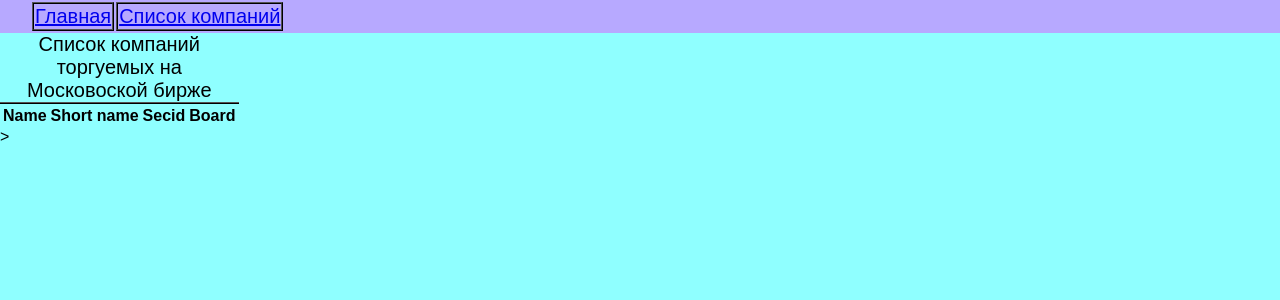
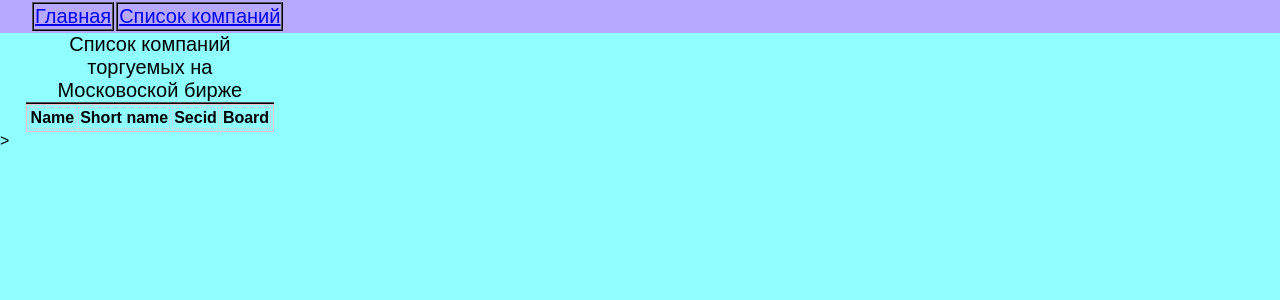
Before and after one commit to Andrew1vanov/pet-site, a Django app: template pet/shares/templates/shares/share/all_securities.html in a window 1280 px wide. Shown: the part 80-380 px from the top of the page. Run offline with Django 5.2, Linux system fonts and the light colour scheme; the template is opened without the code that fills it, so the values that code supplies are empty; some libraries are stand-ins or nearby versions.

Commit message:
add graphics

```diff
--- a/pet/shares/static/css/base.css
+++ b/pet/shares/static/css/base.css
@@ -45,3 +45,18 @@ caption {
     font-size: 20px;
     border-bottom: 2px ridge black;
     }
+
+.moex_list table {
+    text-align: center;
+    margin-left: 2%;
+    margin-right: 2%;
+    border: 1px solid pink;
+}
+
+.moex_list th, td, tr {
+    border: 1px dotted pink;
+}
+
+.detail {
+    margin: 2%;
+}
--- a/pet/shares/templates/shares/base.html
+++ b/pet/shares/templates/shares/base.html
@@ -5,6 +5,7 @@
     <head>
         <meta charset="utf-8" />
         <title>{%block title%}Shares{% endblock %}</title>
+        <script src="https://cdn.plot.ly/plotly-latest.min.js"></script>
         <link href="{% static "css/base.css" %}" rel="stylesheet">
     </head>
     <div id="header">
--- a/pet/shares/templates/shares/share/all_securities.html
+++ b/pet/shares/templates/shares/share/all_securities.html
@@ -5,6 +5,7 @@
 {% block title %}All securities{% endblock %}
 
 {% block content %}
+<div class="moex_list">
     <table>
         <caption>Список компаний торгуемых на Московоской бирже</caption>
         <tr>
@@ -22,5 +23,5 @@
             </tr>
         {% endfor %}
     </table>>
-
+</div>
 {% endblock %}
```
Also changed, not shown: pet/shares/templates/shares/share/security_detail.html (+14 -6 lines), pet/shares/views.py (+8 -1 lines).
